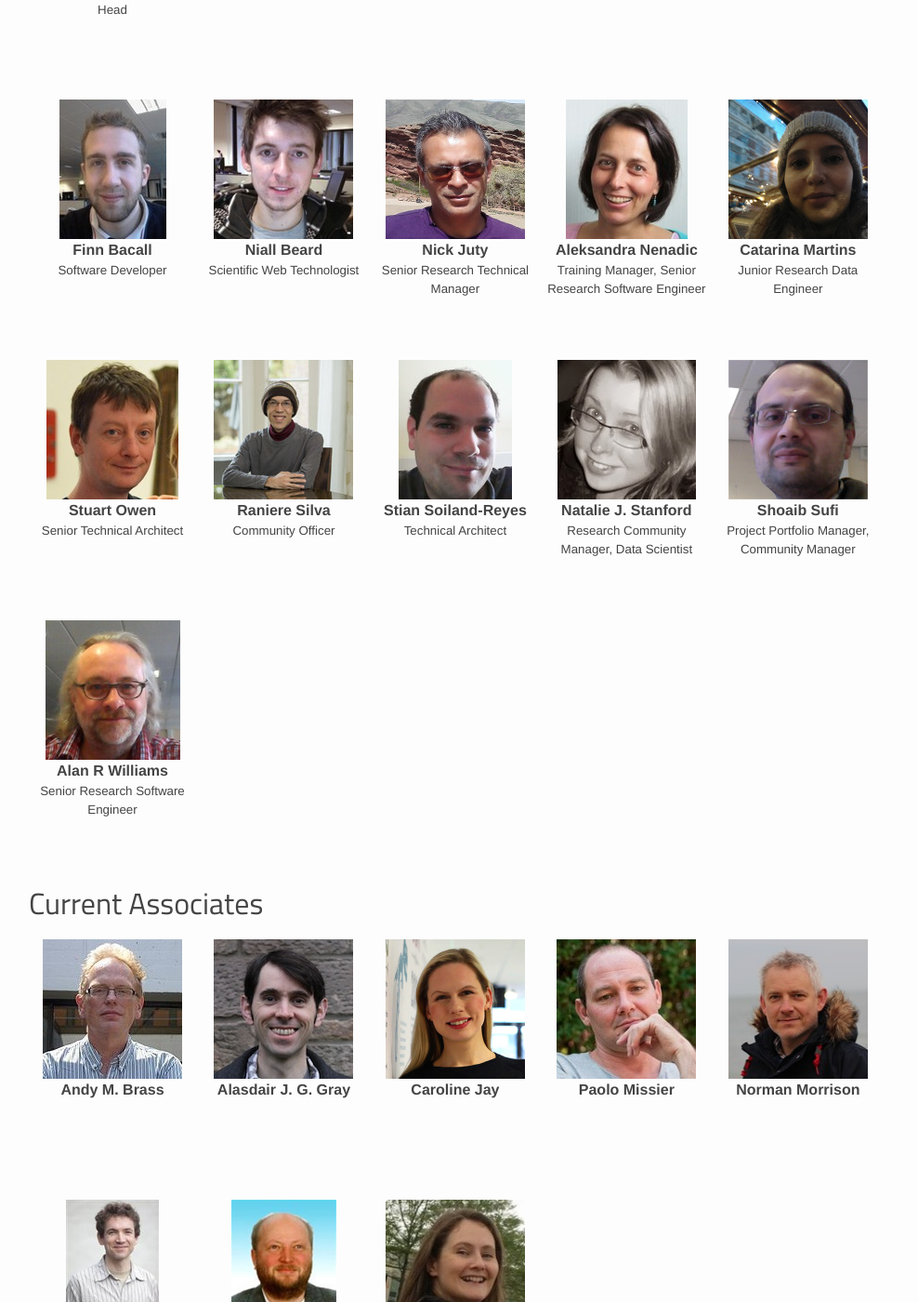
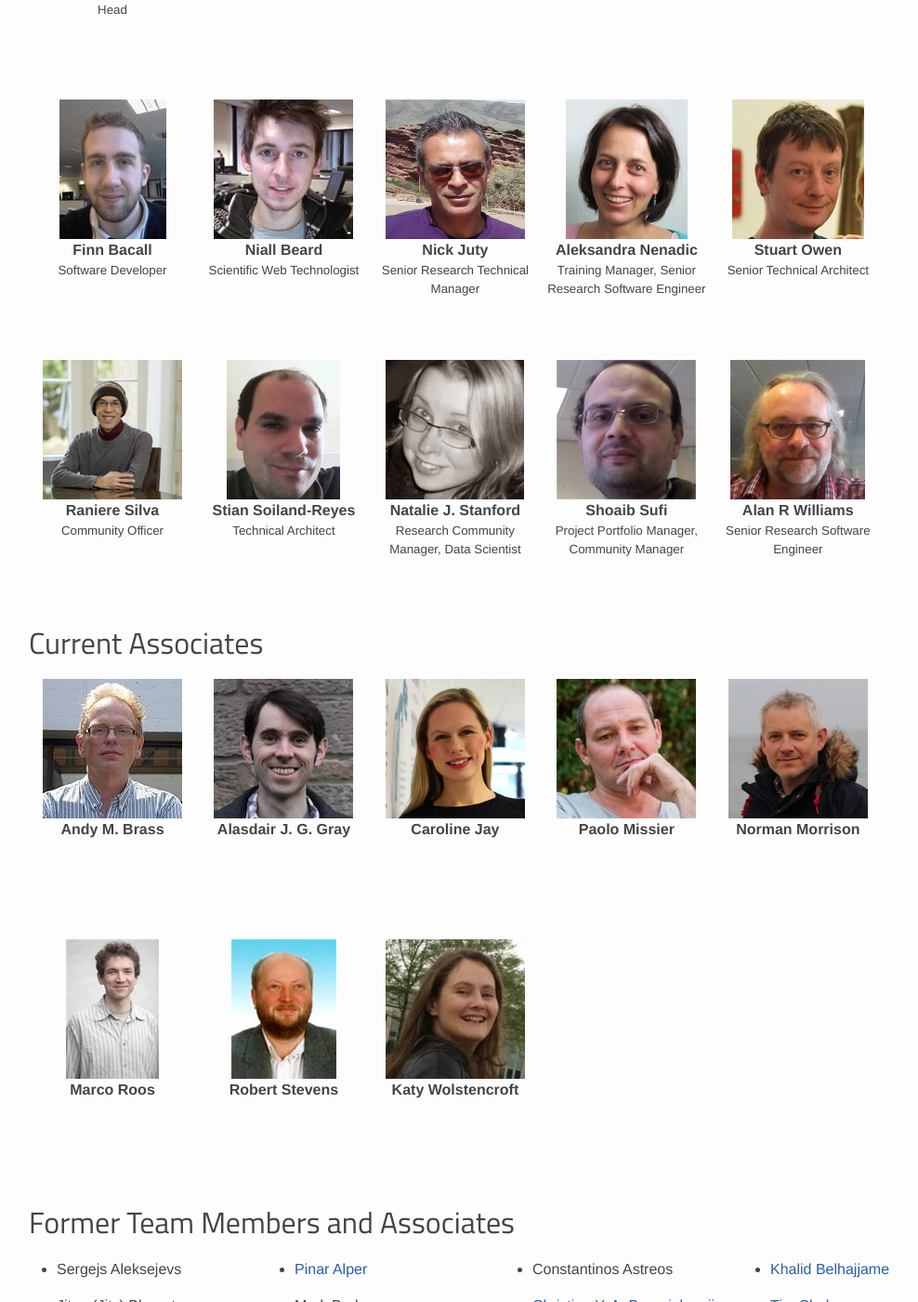
Before and after one commit to eScienceLab/eScienceLab.github.io, a Jekyll site: the page built from people.md, in a window 1280 px wide and 1400 px high, scrolled down 424 px. Shown: the whole window at 93% size, without its empty margins (69-1057 px from the left). Built offline with Jekyll 4.4.1, drawn with Linux system fonts in a browser that asks for light colours; comment, search, counter and statistics services are not loaded.

Commit message:
moved Catarina to "Former Team Members"

```diff
--- a/people.md
+++ b/people.md
@@ -26,10 +26,6 @@
   orcid: 0000-0002-2269-3894
   img: aleks-nenadic-sm.jpg
   role: Training Manager, Senior Research Software Engineer
-- name: Catarina Martins
-  orcid: 0000-0001-9021-8860
-  img: catarina-martins-sm.jpg
-  role: Junior Research Data Engineer
 - name: Stuart Owen
   orcid: 0000-0003-2130-0865
   img: stuart-owen-sm.jpg
```
Also changed, not shown: other parts of people.md (+2 -0 lines).
